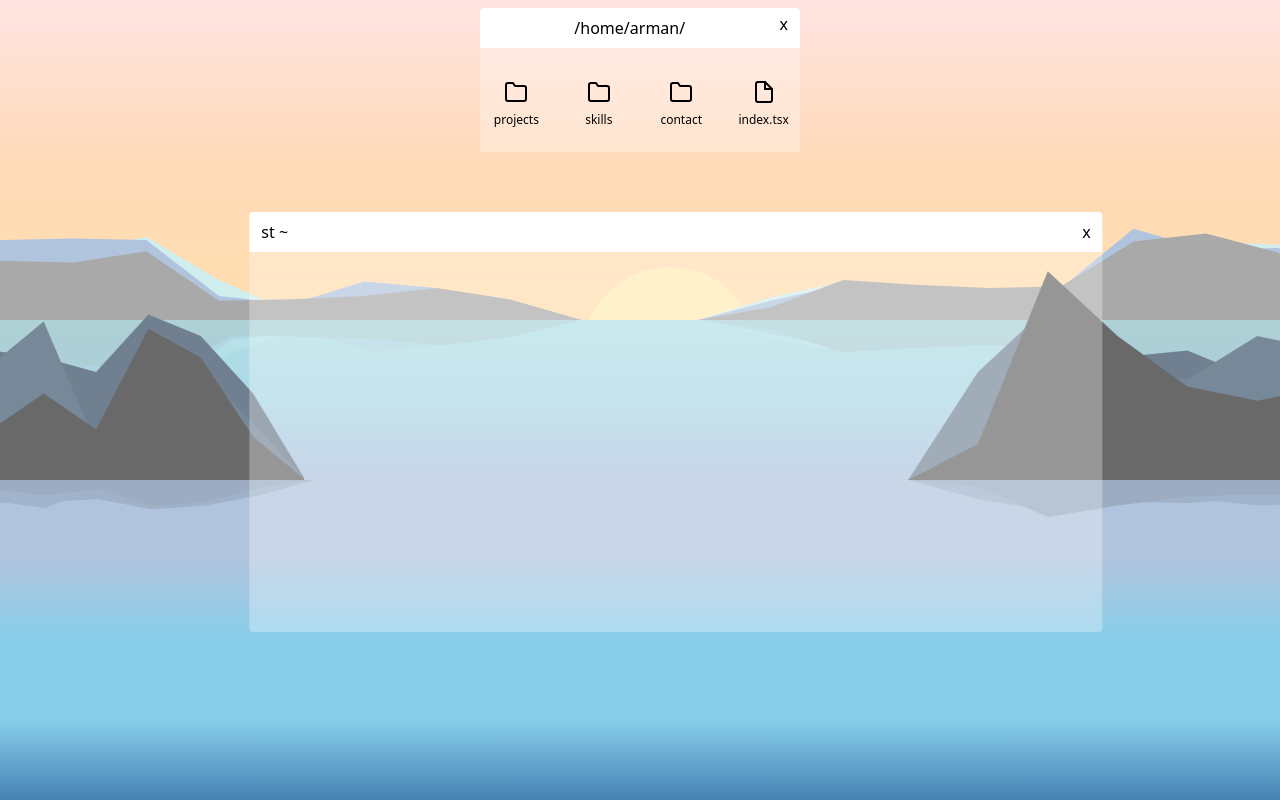
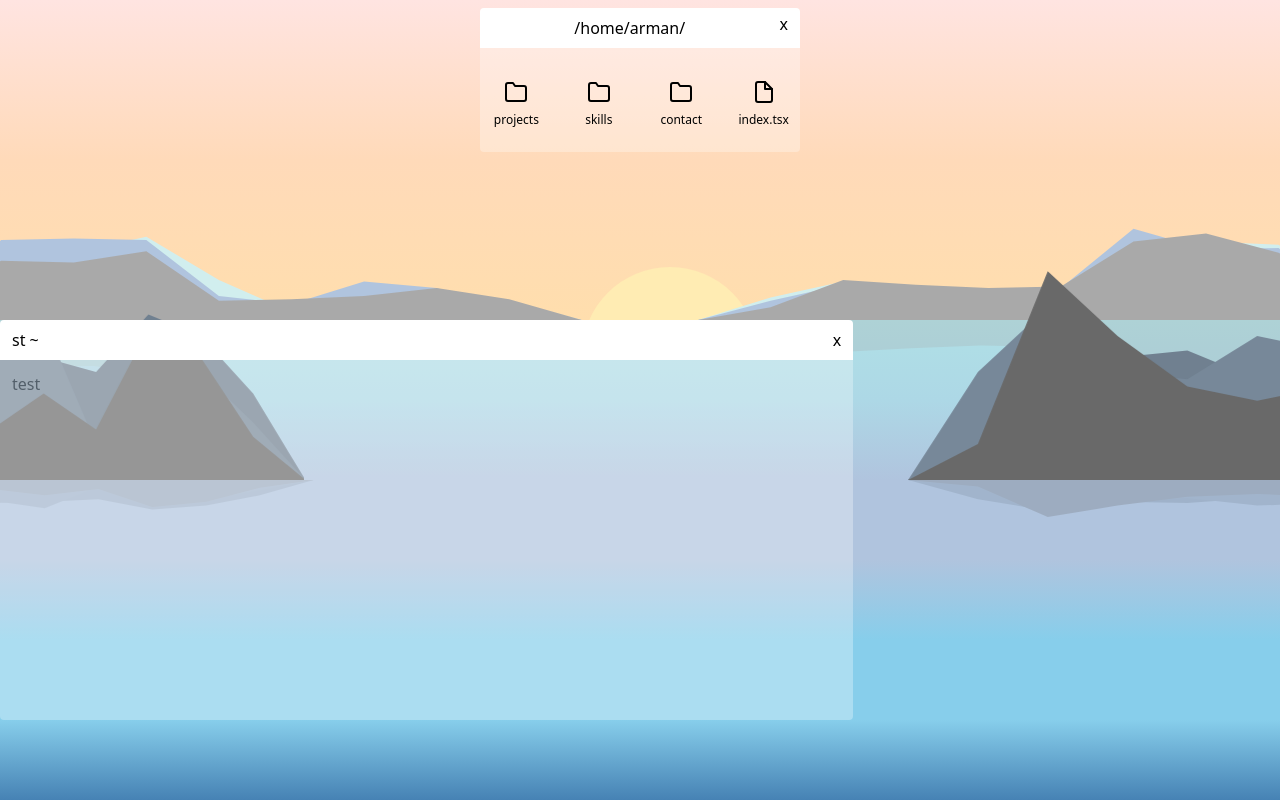
Before and after one commit to persakiss/moidotsh, a Next.js app: page / in a window 1280 px wide. Built offline with nearby package versions, Linux system fonts and the light colour scheme.

Commit message:
terminal draggable, just have to position text.

```diff
--- a/package.json
+++ b/package.json
@@ -20,6 +20,7 @@
     "postcss": "8.4.29",
     "react": "^18.2.0",
     "react-dom": "^18.2.0",
+    "react-draggable": "^4.4.5",
     "react-feather": "^2.0.10",
     "tailwindcss": "3.3.3",
     "typescript": "5.2.2"
--- a/src/components/AddressBar.tsx
+++ b/src/components/AddressBar.tsx
@@ -17,7 +17,7 @@ const AddressBar = ({ hidden, toggleHidden }: AddressBarProps) => {
 
     return (
         <>
-            <div className="absolute mt-2 h-[5vh] w-[20rem] flex self-center bg-white font rounded-t">
+            <div className="absolute mt-2 h-[5vh] w-[20rem] flex self-center bg-white font rounded-t address-bar">
                 <p className="self-center flex-auto">{textMaker(router.pathname)}</p>{" "}
                 <p className="mr-3 mt-1" onClick={toggleHidden}>
                     x
--- a/src/components/Nav.tsx
+++ b/src/components/Nav.tsx
@@ -3,12 +3,10 @@
 import { useRouter } from "next/router";
 import React, { useMemo } from "react";
 import { useState } from "react";
-import {
-  rootFolder,
-  findFolderByPath,
-} from "./FolderStructureHelper";
+import { rootFolder, findFolderByPath } from "./FolderStructureHelper";
 import AddressBar from "./AddressBar";
 import FolderFileDisplay from "./FolderFileDisplay";
+import Draggable, { DraggableData, DraggableEvent } from "react-draggable";
 
 type Props = {};
 
@@ -22,11 +20,24 @@ function Nav({}: Props) {
     [router.pathname]
   );
 
+  // State to trak position
+  const [currentPosition, setCurrentPosition] = useState<{
+    x: number;
+    y: number;
+  }>({ x: 0, y: 0 });
+
+  // Update the position state when dragging occurs.
+  const handleDrag = (e: DraggableEvent, data: DraggableData) => {
+    setCurrentPosition({ x: data.x, y: data.y });
+  };
+
   return (
-    <nav className="w-full flex flex-col">
-      <AddressBar hidden={hidden} toggleHidden={() => setHidden(!hidden)} />
-      <FolderFileDisplay currentFolder={currentFolder} hidden={hidden} />
-    </nav>
+    <Draggable position={currentPosition} onDrag={handleDrag} handle=".address-bar">
+      <nav className="w-full flex flex-col">
+        <AddressBar hidden={hidden} toggleHidden={() => setHidden(!hidden)} />
+        <FolderFileDisplay currentFolder={currentFolder} hidden={hidden} />
+      </nav>
+    </Draggable>
   );
 }
 
--- a/src/components/TerminalContainer.tsx
+++ b/src/components/TerminalContainer.tsx
@@ -1,28 +1,51 @@
+//TerminalContainer.tsx
 import React, { useState } from "react";
+import Draggable, { DraggableData, DraggableEvent } from "react-draggable";
+import router from "next/router";
 
 type Props = {};
 
 function TerminalContainer({}: Props) {
+  const [hidden, setHidden] = useState(false);
 
-const [hidden, setHidden] = useState(false);
+  // State to track position
+  const [currentPosition, setCurrentPosition] = useState<{
+    x: number;
+    y: number;
+  }>({ x: 0, y: 0 });
+
+  // Update the position state when dragging occurs
+  const handleDrag = (e: DraggableEvent, data: DraggableData) => {
+    setCurrentPosition({ x: data.x, y: data.y });
+  };
 
   return (
-    <>
-      <div className="absolute top-1/2 left-1/2 transform -translate-x-1/2 -translate-y-1/2 mt-8 ml-9 z-[1000] bg-white rounded opacity-30 h-[50vh] w-2/3" style={{display: hidden ? "none" : ""}}></div>
-      <div className="absolute top-1/4 left-1/2 transform -translate-x-1/2 -translate-y-1/2 mt-8 ml-9 z-[1000] bg-white rounded-t opacity-100 h-[5vh] w-2/3 ">
-        <div className="flex justify-between h-full">
-          <div className="my-auto whitespace-nowrap pl-3 hover:cursor-default">st ~</div>
-          <div className="my-auto whitespace-nowrap pr-3 hover:cursor-default"><p onClick={() => {
-            setHidden(!hidden);
-            console.log("clicked")
-            console.log(hidden)
-          }}>x</p></div>
+    <Draggable position={currentPosition} onDrag={handleDrag} bounds="parent">
+      <div
+        style={{
+          zIndex: 2000,
+          position: "absolute",
+          width: "66.66%",
+          height: "50vh",
+        }}
+      >
+        <div
+          className="bg-white rounded-t opacity-100 h-[5vh] flex justify-between items-center"
+          style={{ display: "" }}
+        >
+          <div className="whitespace-nowrap pl-3 hover:cursor-default">
+            st ~
+          </div>
+          <div className="whitespace-nowrap pr-3 hover:cursor-default">
+            <p onClick={() => setHidden(!hidden)}>x</p>
+          </div>
+        </div>{ !hidden &&
+        <div className="bg-white rounded-b opacity-30 h-[45vh]">
+          <p className="p-3">test</p>
         </div>
+        }
       </div>
-
-      <div className="absolute mt-10 top-1/2 left-1/2 transform -translate-x-1/2 -translate-y-1/2 -mr-10 z-[100] rounded h-[50vh] w-2/7">
-      </div>
-    </>
+    </Draggable>
   );
 }
 
--- a/src/pages/index.tsx
+++ b/src/pages/index.tsx
@@ -44,8 +44,9 @@ function IndexPage(props: IndexPageProps, ref: IndexPageRef) {
             className={"row-start-2 col-span-5 -ml-36"}
             colorGroup="top-left"
           />
-          <TerminalContainer />
         </Background>
+        <TerminalContainer />
+
         {/* Using style here because can't interpolate js to tailwind util classes. But it's only bg colours so it's not a big deal */}
         <div
           style={{
```
Also changed, not shown: 1 other file (tests, documents, lock files or other folders).
